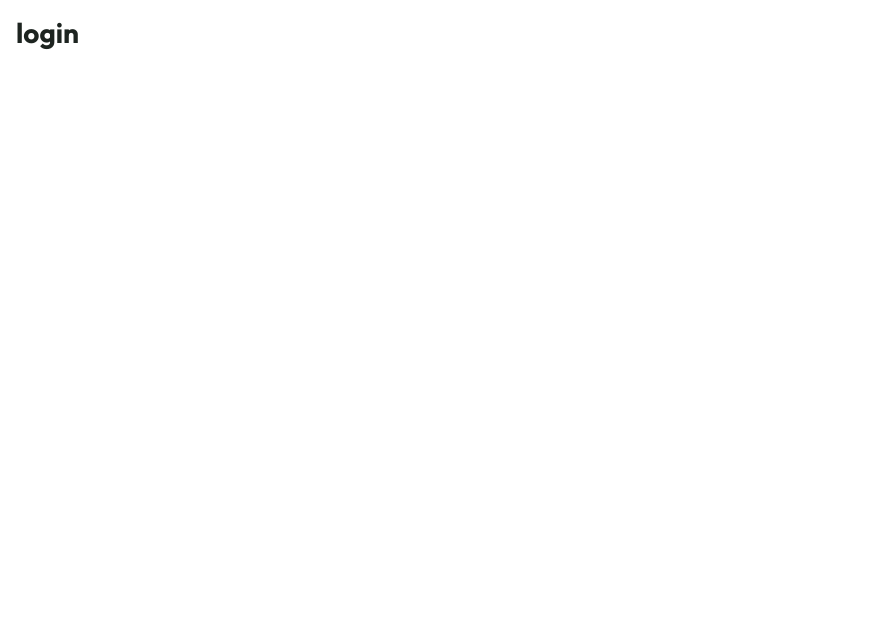
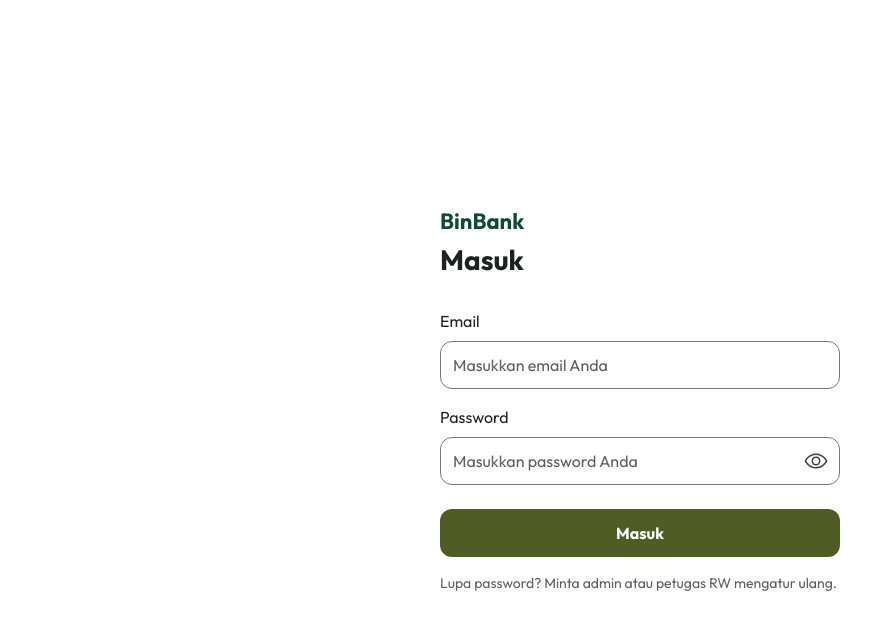
Before and after one commit to GhaisaniCan/bin-bank, a Next.js app in the folder frontend/: page /login in a window 1280 px wide. Shown: the top 630 px of the page, without its empty margins (0-886 px from the left). Built offline with nearby package versions, Linux system fonts and the light colour scheme.

Commit message:
feat(frontend): tambah halaman masuk (U1) dan komponen dasar

```diff
--- a/frontend/app/globals.css
+++ b/frontend/app/globals.css
@@ -33,9 +33,9 @@
 
   --radius-*: initial;
   --radius-0: 0;
-  --radius-1: 2px;
-  --radius-2: 4px;
-  --radius-3: 8px;
+  --radius-1: 4px;
+  --radius-2: 12px;
+  --radius-3: 20px;
 
   --shadow-*: initial;
   --shadow-0: none;
--- a/frontend/app/login/page.js
+++ b/frontend/app/login/page.js
@@ -1,7 +1,162 @@
-export default function Halaman() {
-  return (
-    <main className="p-4">
-      <h1 className="text-h1 font-bold">login</h1>
-    </main>
+"use client"
+
+import { useEffect, useRef, useState, useSyncExternalStore } from "react"
+import { useRouter } from "next/navigation"
+import { api, ApiError } from "@/lib/api"
+import { ambilToken, ambilUser, simpanSesi } from "@/lib/auth"
+import PesanInline from "@/components/PesanInline"
+import IsianTeks from "@/components/IsianTeks"
+import IsianKataSandi from "@/components/IsianKataSandi"
+import Tombol from "@/components/Tombol"
+
+const BERANDA = {
+  nasabah: "/nasabah",
+  petugas: "/petugas",
+  admin: "/admin",
+}
+
+const PESAN_KOSONG = "Isi email dan password."
+const PESAN_DITOLAK = "Email atau password tidak cocok, atau akun tidak aktif."
+const PESAN_TERPUTUS = "BinBank sedang tidak bisa dihubungi. Coba lagi sebentar lagi."
+
+function tujuan(user) {
+  if (!user) return null
+  if (user.wajibGantiPassword === true) return "/ganti-password-wajib"
+  return BERANDA[user.role] ?? null
+}
+
+// Status koneksi
+function langganKoneksi(panggil) {
+  window.addEventListener("online", panggil)
+  window.addEventListener("offline", panggil)
+  return () => {
+    window.removeEventListener("online", panggil)
+    window.removeEventListener("offline", panggil)
+  }
+}
+
+function useDaring() {
+  return useSyncExternalStore(
+    langganKoneksi,
+    () => navigator.onLine,
+    () => true
   )
 }
+
+// Halaman
+export default function Halaman() {
+  const router = useRouter()
+  const daring = useDaring()
+  const refEmail = useRef(null)
+  const refPassword = useRef(null)
+
+  const [email, setEmail] = useState("")
+  const [password, setPassword] = useState("")
+  const [memproses, setMemproses] = useState(false)
+  const [galat, setGalat] = useState(null)
+
+  useEffect(() => {
+    if (!ambilToken()) return
+    const alamat = tujuan(ambilUser())
+    if (alamat) router.replace(alamat)
+  }, [router])
+
+  function tampilkanGalat(teks) {
+    setGalat((lama) => ({ teks, kunci: (lama?.kunci ?? 0) + 1 }))
+  }
+
+  async function kirim(e) {
+    e.preventDefault()
+    if (!daring || memproses) return
+
+    if (!email.trim() || !password) {
+      tampilkanGalat(PESAN_KOSONG)
+      ;(email.trim() ? refPassword : refEmail).current?.focus()
+      return
+    }
+
+    setGalat(null)
+    setMemproses(true)
+
+    try {
+      const hasil = await api("/auth/login", {
+        method: "POST",
+        body: { email: email.trim(), password },
+        tanpaRedirect: true,
+      })
+      simpanSesi(hasil.data.token, hasil.data.user)
+      router.replace(tujuan(hasil.data.user) ?? "/")
+    } catch (err) {
+      setMemproses(false)
+      const status = err instanceof ApiError ? err.status : 0
+      if (status === 401) {
+        tampilkanGalat(PESAN_DITOLAK)
+        setPassword("")
+        refPassword.current?.focus()
+      } else if (status === 0 || status >= 500) {
+        tampilkanGalat(PESAN_TERPUTUS)
+      } else {
+        tampilkanGalat(err.message)
+      }
+    }
+  }
+
+  return (
+    <div className="flex min-h-dvh items-center justify-center px-4 py-6">
+      <main className="mx-auto w-full max-w-[400px]">
+        <p className="text-h2 font-bold text-forest-900">BinBank</p>
+        <h1 className="mt-2 text-h1 font-bold text-ink-900">Masuk</h1>
+
+        <form noValidate onSubmit={kirim} className="mt-6 flex flex-col gap-4">
+          {galat && <PesanInline key={galat.kunci} varian="galat" isi={galat.teks} />}
+
+          <IsianTeks
+            ref={refEmail}
+            id="email"
+            label="Email"
+            placeholder="Masukkan email Anda"
+            type="email"
+            inputMode="email"
+            autoComplete="username"
+            autoCapitalize="none"
+            spellCheck={false}
+            value={email}
+            onChange={(e) => setEmail(e.target.value)}
+          />
+
+          <IsianKataSandi
+            ref={refPassword}
+            id="password"
+            label="Password"
+            placeholder="Masukkan password Anda"
+            autoComplete="current-password"
+            value={password}
+            onChange={(e) => setPassword(e.target.value)}
+          />
+
+          <div className="mt-2">
+            <Tombol
+              type="submit"
+              varian="utama"
+              className="w-full"
+              memproses={memproses}
+              disabled={!daring}
+              aria-describedby={daring ? undefined : "alasan-nonaktif"}
+            >
+              Masuk
+            </Tombol>
+            {!daring && (
+              <p id="alasan-nonaktif" className="mt-2 text-small text-ink-700">
+                Masuk membutuhkan koneksi
+              </p>
+            )}
+          </div>
+        </form>
+
+        <p className="mt-4 text-small text-ink-500">
+          Lupa password? Minta admin atau petugas RW mengatur ulang.
+        </p>
+      </main>
+    </div>
+  )
+}
--- /dev/null
+++ b/frontend/components/IsianKataSandi.js
@@ -0,0 +1,34 @@
+"use client"
+
+import { useState } from "react"
+import { Eye, EyeSlash } from "@phosphor-icons/react"
+import IsianTeks from "@/components/IsianTeks"
+
+export default function IsianKataSandi({ id, autoComplete = "current-password", ...rest }) {
+  const [tampil, setTampil] = useState(false)
+  const Ikon = tampil ? EyeSlash : Eye
+
+  return (
+    <IsianTeks
+      {...rest}
+      id={id}
+      type={tampil ? "text" : "password"}
+      autoComplete={autoComplete}
+      autoCapitalize="none"
+      autoCorrect="off"
+      spellCheck={false}
+      sisiKanan={
+        <button
+          type="button"
+          aria-label={tampil ? "Sembunyikan password" : "Tampilkan password"}
+          aria-pressed={tampil}
+          aria-controls={id}
+          onClick={() => setTampil((v) => !v)}
+          className="flex h-7 w-7 items-center justify-center rounded-2 border-0 bg-transparent text-ink-700 hover:text-olive-700"
+        >
+          <Ikon size={24} weight="regular" aria-hidden="true" />
+        </button>
+      }
+    />
+  )
+}
--- /dev/null
+++ b/frontend/components/IsianTeks.js
@@ -0,0 +1,36 @@
+export default function IsianTeks({ id, label, bantuan, galat, sisiKanan, ...rest }) {
+  const idGalat = galat ? `${id}-galat` : null
+  const idBantuan = bantuan ? `${id}-bantuan` : null
+  const deskripsi = [idGalat, idBantuan].filter(Boolean).join(" ") || undefined
+
+  return (
+    <div>
+      <label htmlFor={id} className="block text-body text-ink-900">
+        {label}
+      </label>
+      <div className="relative mt-2">
+        <input
+          id={id}
+          type="text"
+          aria-invalid={galat ? true : undefined}
+          aria-describedby={deskripsi}
+          className={`h-7 w-full rounded-2 bg-putih pl-3 text-body text-ink-900 placeholder:text-ink-500 ${
+            sisiKanan ? "pr-7" : "pr-3"
+          } ${galat ? "border-2 border-bata-700" : "border border-line-500"}`}
+          {...rest}
+        />
+        {sisiKanan && <div className="absolute inset-y-0 right-0 flex items-center">{sisiKanan}</div>}
+      </div>
+      {galat && (
+        <p id={idGalat} className="mt-2 text-small font-bold text-bata-700">
+          {galat}
+        </p>
+      )}
+      {bantuan && (
+        <p id={idBantuan} className="mt-2 text-small text-ink-500">
+          {bantuan}
+        </p>
+      )}
+    </div>
+  )
+}
--- /dev/null
+++ b/frontend/components/PesanInline.js
@@ -0,0 +1,18 @@
+const kelasVarian = {
+  galat: "bg-bata-100",
+  info: "bg-pet-100",
+  peringatan: "bg-kardus-100",
+  berhasil: "bg-daun-100",
+}
+
+export default function PesanInline({ varian = "info", judul, isi, className = "" }) {
+  return (
+    <div
+      role={varian === "galat" ? "alert" : "status"}
+      className={`rounded-2 p-4 text-body text-ink-900 ${kelasVarian[varian]} ${className}`}
+    >
+      {judul && <p className="font-bold">{judul}</p>}
+      {isi && <p>{isi}</p>}
+    </div>
+  )
+}
--- /dev/null
+++ b/frontend/components/Tombol.js
@@ -0,0 +1,39 @@
+const kelasVarian = {
+  utama: "min-w-[96px] px-4 bg-olive-700 text-putih enabled:hover:bg-olive-800 enabled:active:bg-olive-800",
+  sekunder: "min-w-[96px] px-4 border border-line-500 bg-putih text-ink-900 enabled:hover:bg-olive-50 enabled:active:bg-olive-50",
+  merusak: "min-w-[96px] px-4 bg-bata-700 text-putih enabled:hover:underline enabled:hover:decoration-2",
+  teks: "px-2 text-olive-700 underline decoration-1 enabled:hover:decoration-2",
+}
+
+const kelasNonaktif = {
+  utama: "min-w-[96px] px-4 bg-olive-50 text-ink-500",
+  sekunder: "min-w-[96px] px-4 bg-olive-50 text-ink-500",
+  merusak: "min-w-[96px] px-4 bg-olive-50 text-ink-500",
+  teks: "px-2 text-ink-500",
+}
+
+export default function Tombol({
+  varian = "utama",
+  type = "button",
+  memproses = false,
+  teksMemproses = "Memproses...",
+  disabled = false,
+  className = "",
+  children,
+  ...rest
+}) {
+  const tampilNonaktif = disabled && !memproses
+  const kelas = tampilNonaktif ? kelasNonaktif[varian] : kelasVarian[varian]
+
+  return (
+    <button
+      type={type}
+      disabled={disabled || memproses}
+      aria-busy={memproses || undefined}
+      className={`inline-flex h-7 shrink-0 items-center justify-center rounded-2 text-body font-bold ${kelas} ${className}`}
+      {...rest}
+    >
+      {memproses ? teksMemproses : children}
+    </button>
+  )
+}
--- a/frontend/package.json
+++ b/frontend/package.json
@@ -9,6 +9,7 @@
     "lint": "eslint"
   },
   "dependencies": {
+    "@phosphor-icons/react": "^2.1.10",
     "next": "16.4.6",
     "react": "19.3.0",
     "react-dom": "19.3.0"
```
Also changed, not shown: 2 other files (tests, documents, lock files or other folders).
